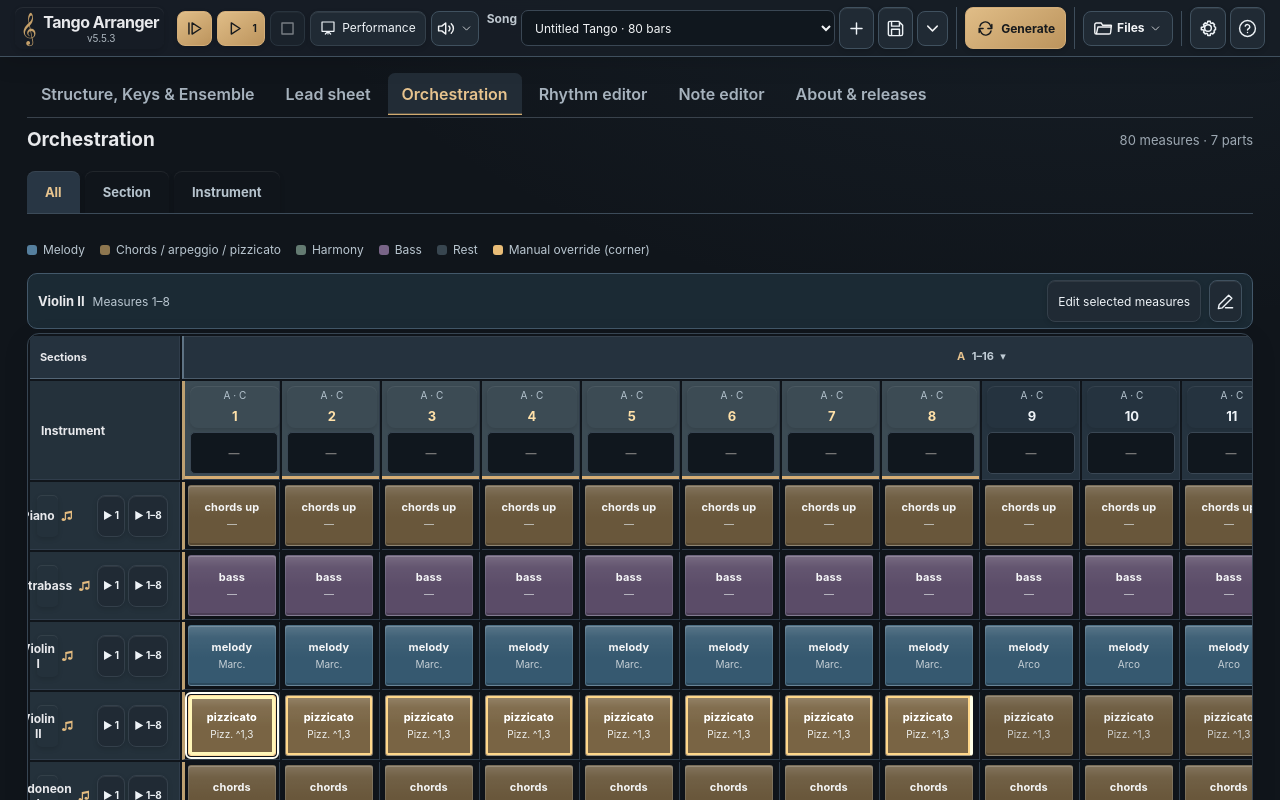
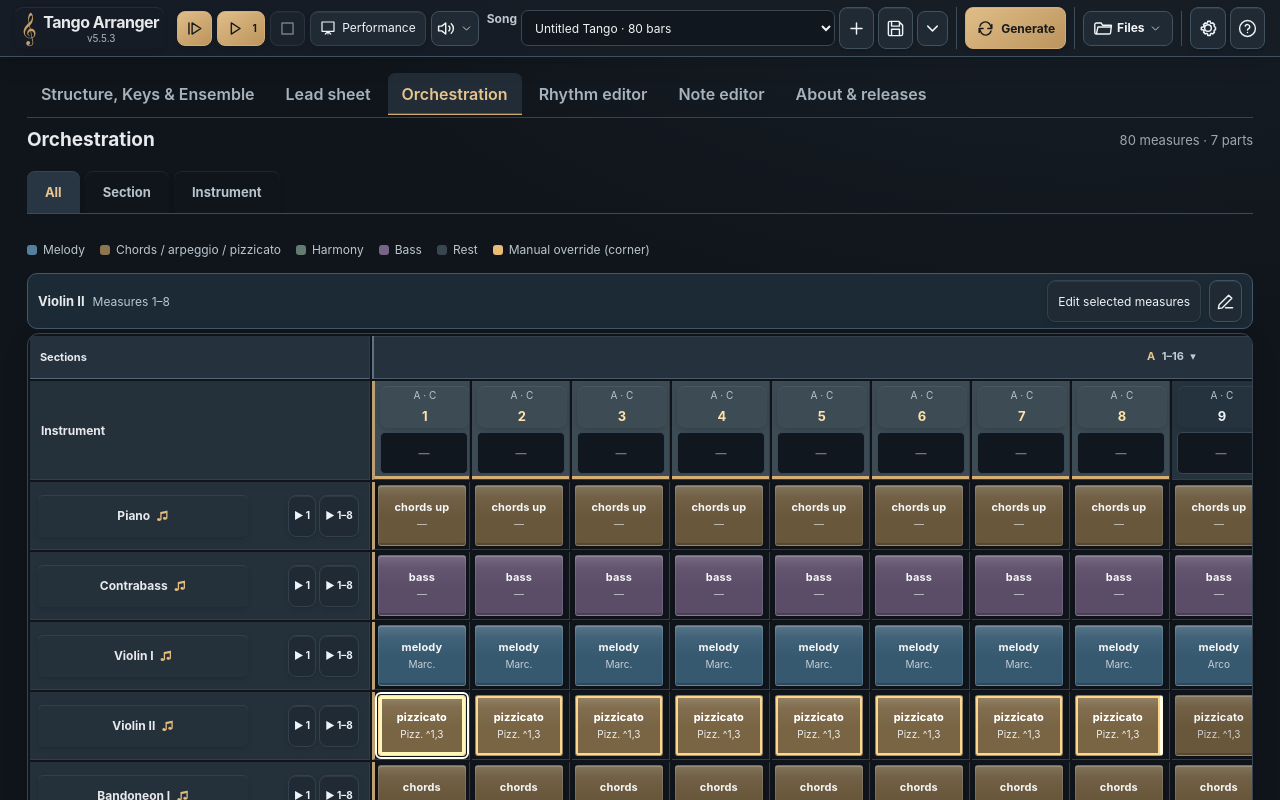
Before and after one commit to niwrA/tango-arranger, a Vue app: page / in a window 1280 px wide. Shown: the top 800 px of the page. Built offline with nearby package versions, Linux system fonts and the light colour scheme.

Commit message:
Fix higher-specificity table width squeezing orchestration instrument labels

```diff
--- a/src/style.css
+++ b/src/style.css
@@ -811,7 +811,7 @@ main{width:100%;max-width:none;padding:26px clamp(16px,2.5vw,48px) 70px}
 .song-map-scroll .song-map{width:max-content;min-width:0;table-layout:auto}
 .song-map-scroll .song-map thead tr:not(.song-map-section-row)>th:not(.sticky-instrument),
 .song-map-scroll .song-map tbody td{width:98px;min-width:98px;max-width:98px;box-sizing:border-box}
-.song-map-scroll .song-map .sticky-instrument{width:150px;min-width:150px;max-width:150px;box-sizing:border-box}
+.song-map-scroll .song-map .sticky-instrument{width:340px;min-width:340px;max-width:340px;box-sizing:border-box}
 .song-map-scroll .song-map .song-map-section-heading{padding:0;max-width:none}
 .song-map-scroll .song-map .song-map-section-toggle{min-width:0;overflow:hidden}
 
@@ -1187,3 +1187,39 @@ label{line-height:1.35}
   .song-map tbody th.sticky-instrument{min-width:310px;max-width:310px;width:310px}
   .song-map tbody th.sticky-instrument .instrument-heading-button{width:calc(100% - 114px)}
 }
+
+/* Orchestration row: the table's original 150px sticky-column rule was
+   overriding later, less-specific widths and squeezing the instrument label. */
+.song-map-scroll .song-map tbody th.sticky-instrument{
+  width:340px;
+  min-width:340px;
+  max-width:340px;
+  box-sizing:border-box;
+  padding:5px 8px;
+  text-align:left;
+}
+.song-map-scroll .song-map tbody th.sticky-instrument .instrument-heading-button{
+  display:inline-flex;
+  width:210px;
+  max-width:210px;
+  min-width:210px;
+  height:34px;
+  vertical-align:middle;
+  justify-content:flex-start;
+  align-items:center;
+  white-space:nowrap;
+  overflow:hidden;
+  text-overflow:ellipsis;
+  box-shadow:none;
+}
+.song-map-scroll .song-map tbody th.sticky-instrument .instrument-row-preview{
+  display:inline-flex;
+  width:108px;
+  margin:0 0 0 3px;
+  vertical-align:middle;
+  flex-wrap:nowrap;
+}
+@media(max-width:650px){
+  .song-map-scroll .song-map .sticky-instrument,
+  .song-map-scroll .song-map tbody th.sticky-instrument{width:340px;min-width:340px;max-width:340px}
+}
```
